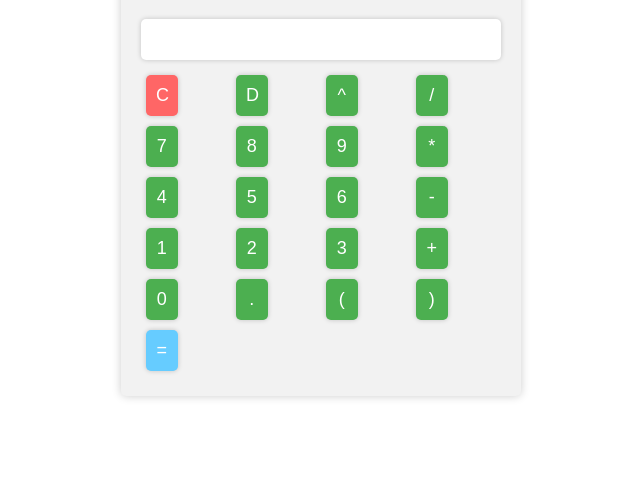
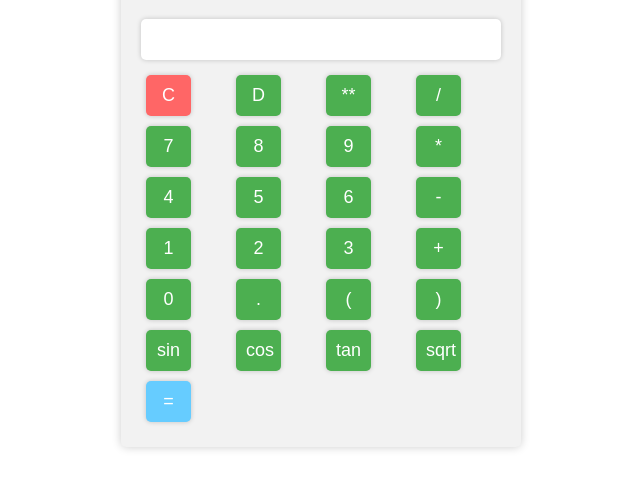
Before and after one commit to chirag127/6th-Sem--WT-Web-Technology-Lab, a plain HTML site: page practicle all to lab/13/1.html in a window 1280 px wide. Shown: the part 81-570 px from the top of the page, without its empty margins (319-959 px from the left). Drawn offline with Linux system fonts and the light colour scheme.

Commit message:
done pow

```diff
--- a/practicle all to lab/13/1.html
+++ b/practicle all to lab/13/1.html
@@ -42,7 +42,7 @@
 
         button {
             display: inline-block;
-            width: 35%;
+            width: 50%;
             margin: 5px;
             padding: 10px;
             font-size: 18px;
@@ -86,7 +86,7 @@
         <div class="row">
             <div class="col"><button onclick="clearDisplay()" class="clear">C</button></div>
             <div class="col"><button onclick="deleteCharacter()">D</button></div>
-            <div class="col"><button onclick="insertCharacter('^')">^</button></div>
+            <div class="col"><button onclick="insertCharacter('**')">**</button></div>
             <div class="col"><button onclick="insertCharacter('/')">/</button></div>
         </div>
         <div class="row">
@@ -112,6 +112,12 @@
             <div class="col"><button onclick="insertCharacter('.')">.</button></div>
             <div class="col"><button onclick="insertCharacter('(')">(</button></div>
             <div class="col"><button onclick="insertCharacter(')')">)</button></div>
+        </div>
+        <div class="row">
+            <div class="col"><button onclick="insertCharacter('Math.sin(')">sin</button></div>
+            <div class="col"><button onclick="insertCharacter('Math.cos(')">cos</button></div>
+            <div class="col"><button onclick="insertCharacter('Math.tan(')">tan</button></div>
+            <div class="col"><button onclick="insertCharacter('Math.sqrt(')">sqrt</button></div>
         </div>
         <div class="row">
             <div class="col"><button onclick="calculate()" class="equal">=</button></div>
```
